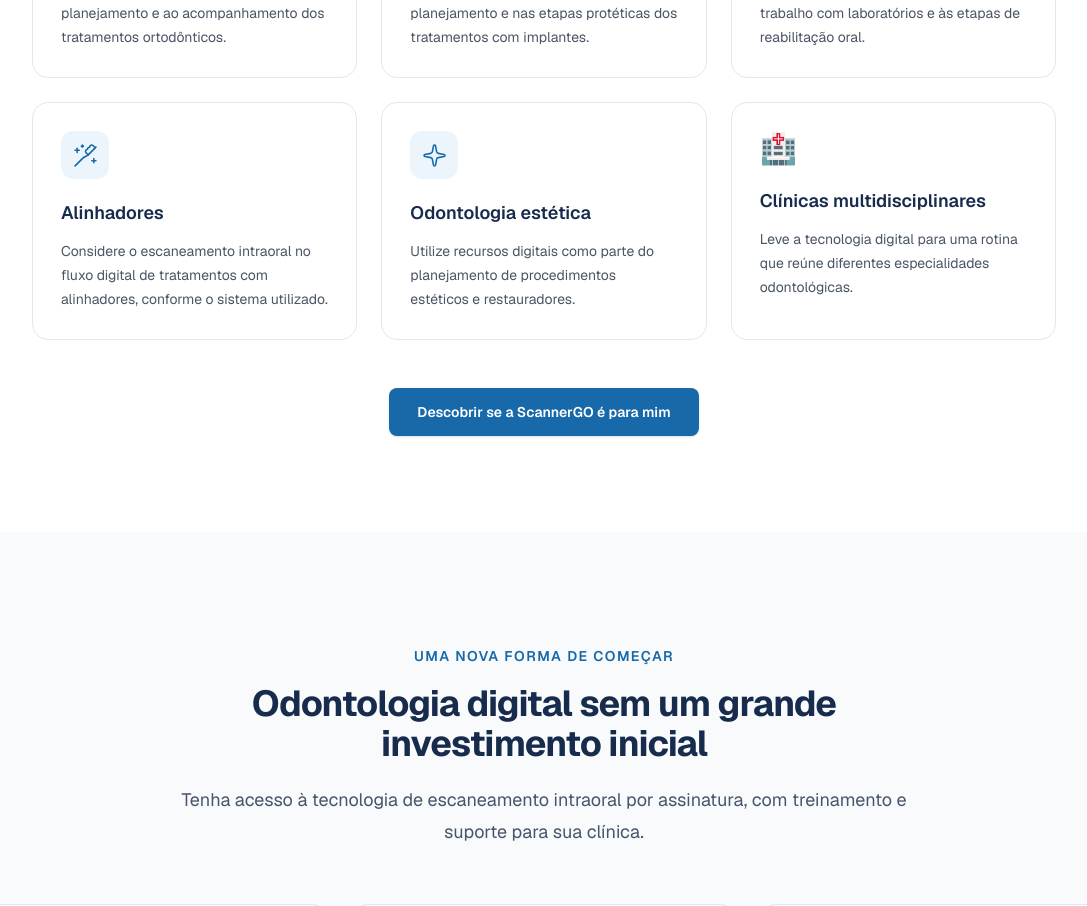
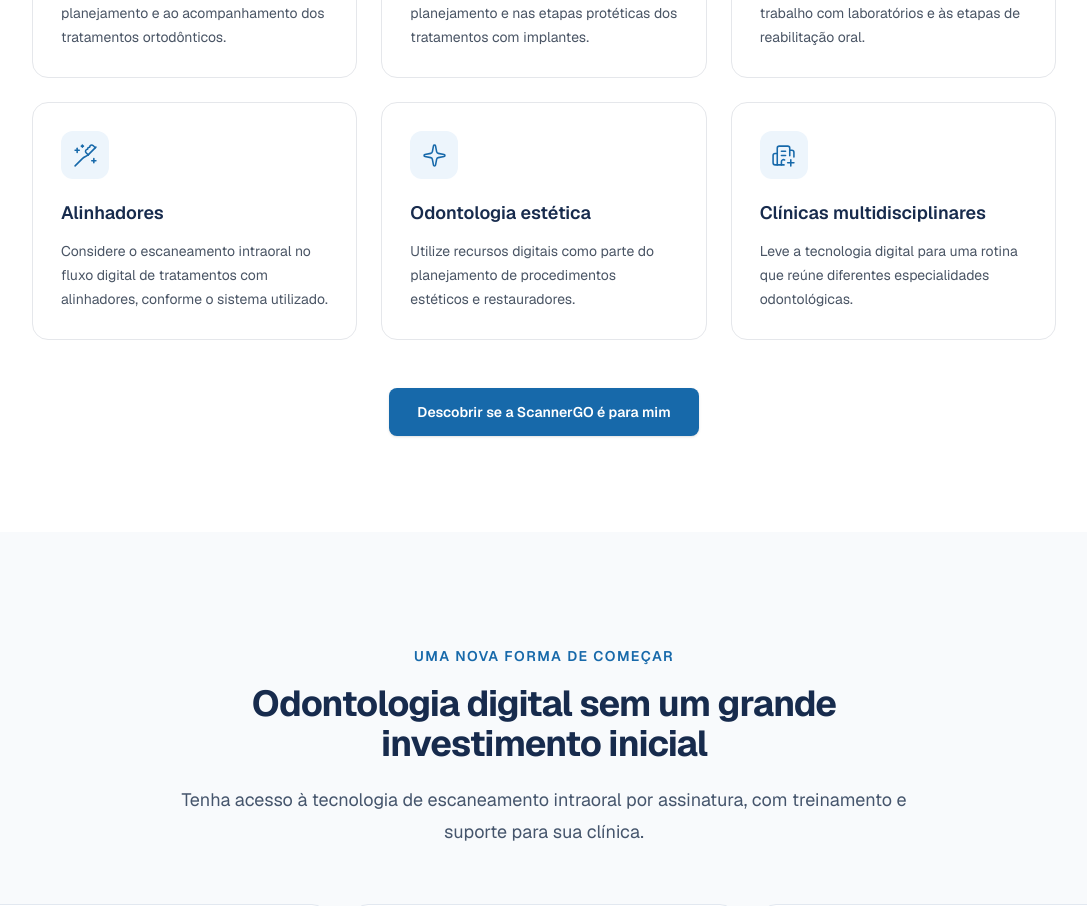
Before and after one commit to AnaBeat/scannergo, a Next.js app: page / in a window 1280 px wide. Shown: the part 4740-5646 px from the top of the page, without its empty margins (96-1183 px from the left). Built offline with nearby package versions, Linux system fonts and the light colour scheme.

Commit message:
atualiza icons

```diff
--- a/app/page.tsx
+++ b/app/page.tsx
@@ -7,6 +7,7 @@ import {
   Screw,
   ToothbrushSparkles,
   Sparkle,
+  BuildingComplexPlus,
 } from "lucide-react";
 
 <link
@@ -746,7 +747,9 @@ export default function Home() {
               </div>
 
               <div className="rounded-2xl border border-gray-200 p-7 transition hover:-translate-y-1 hover:shadow-lg">
-                <div className="text-3xl">🏥</div>
+                <div className="flex h-12 w-12 items-center justify-center rounded-xl bg-[#edf5fc] text-[#1769aa]">
+                  <BuildingComplexPlus size={25} strokeWidth={1.5} />
+                </div>
                 <h3 className="mt-5 text-lg font-semibold text-[#172b4d]">
                   Clínicas multidisciplinares
                 </h3>
```
